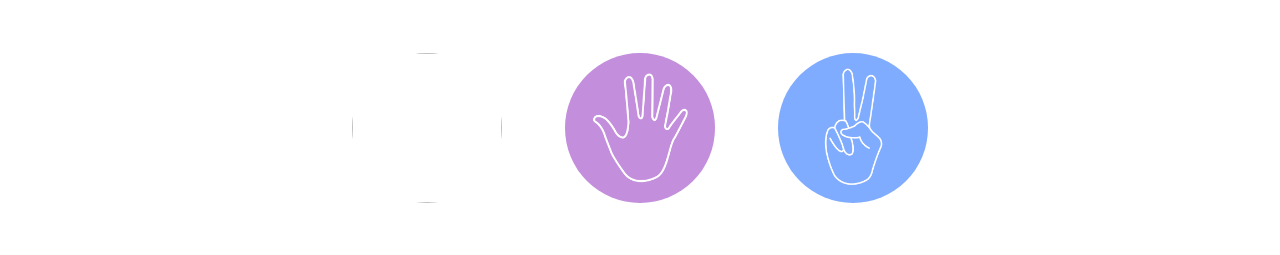
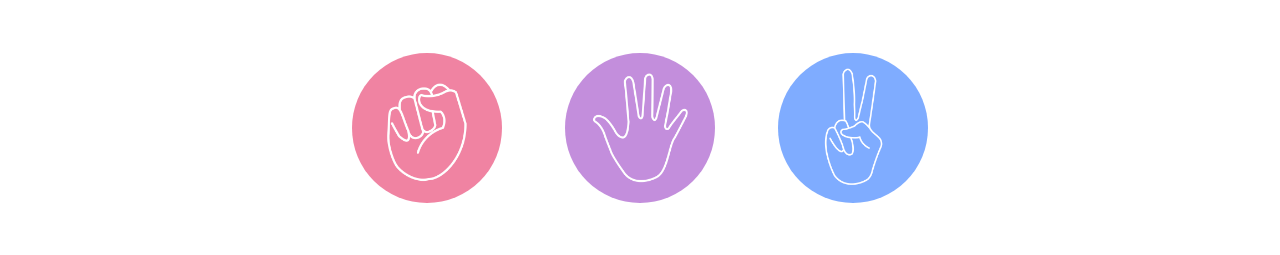
Before and after one commit to Arhamkhan-byte/Portfolio-Websites, a plain HTML site: page index.html in a window 1280 px wide. Shown: the part 83-338 px from the top of the page. Drawn offline with Linux system fonts and the light colour scheme; files whose address does not match are found by name.

Commit message:
Update index.html

```diff
--- a/index.html
+++ b/index.html
@@ -10,7 +10,7 @@
     <h1>Rock Papper Scissors</h1>
     <div class="choices">
         <div class="choice" id="rock">
-            <img src="./Img/rock.png" alt="">
+            <img src="/rock.png" alt="">
         </div>
         <div class="choice" id="paper">
             <img src="./Img/paper.png" alt="">
```
